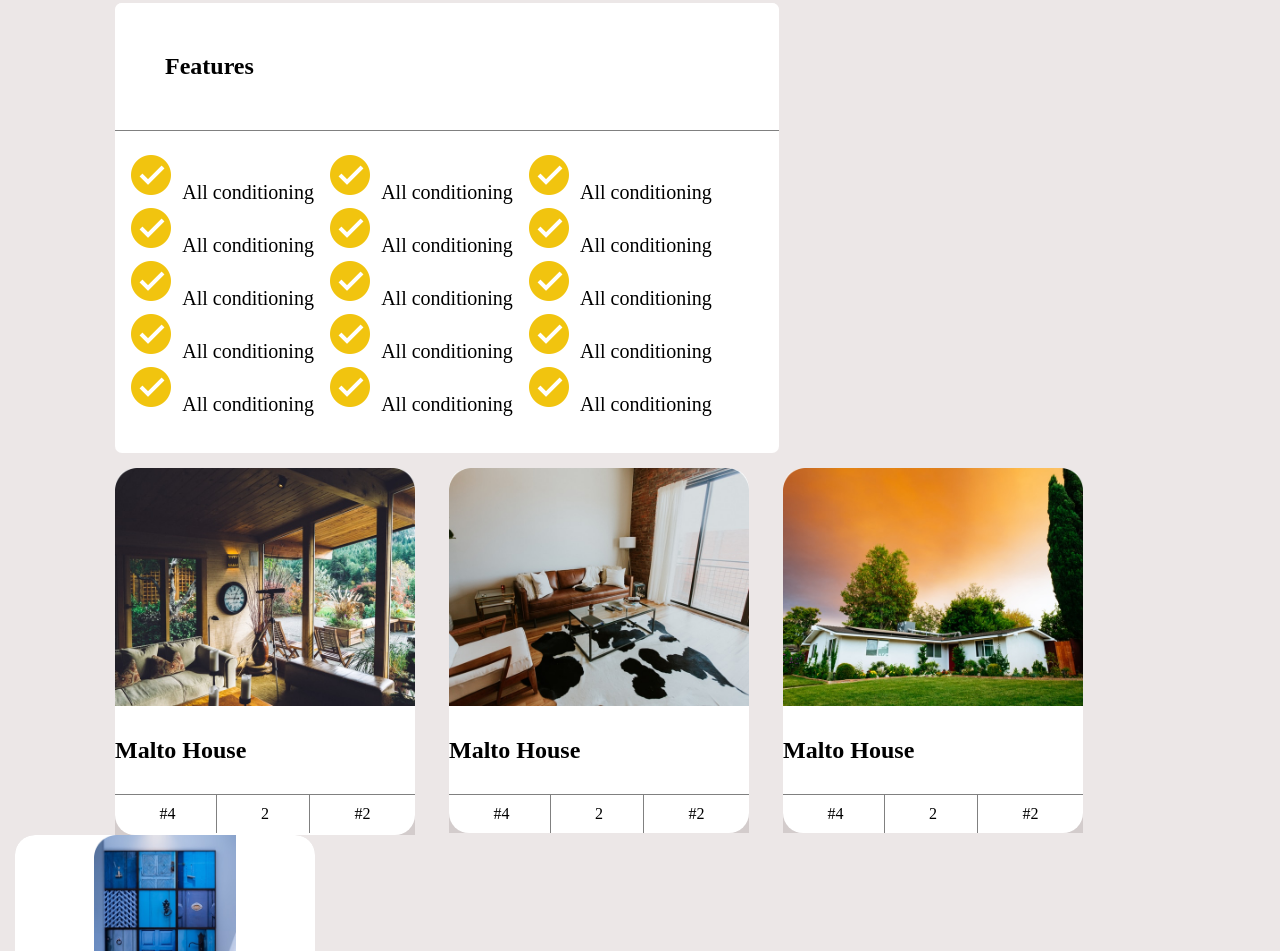
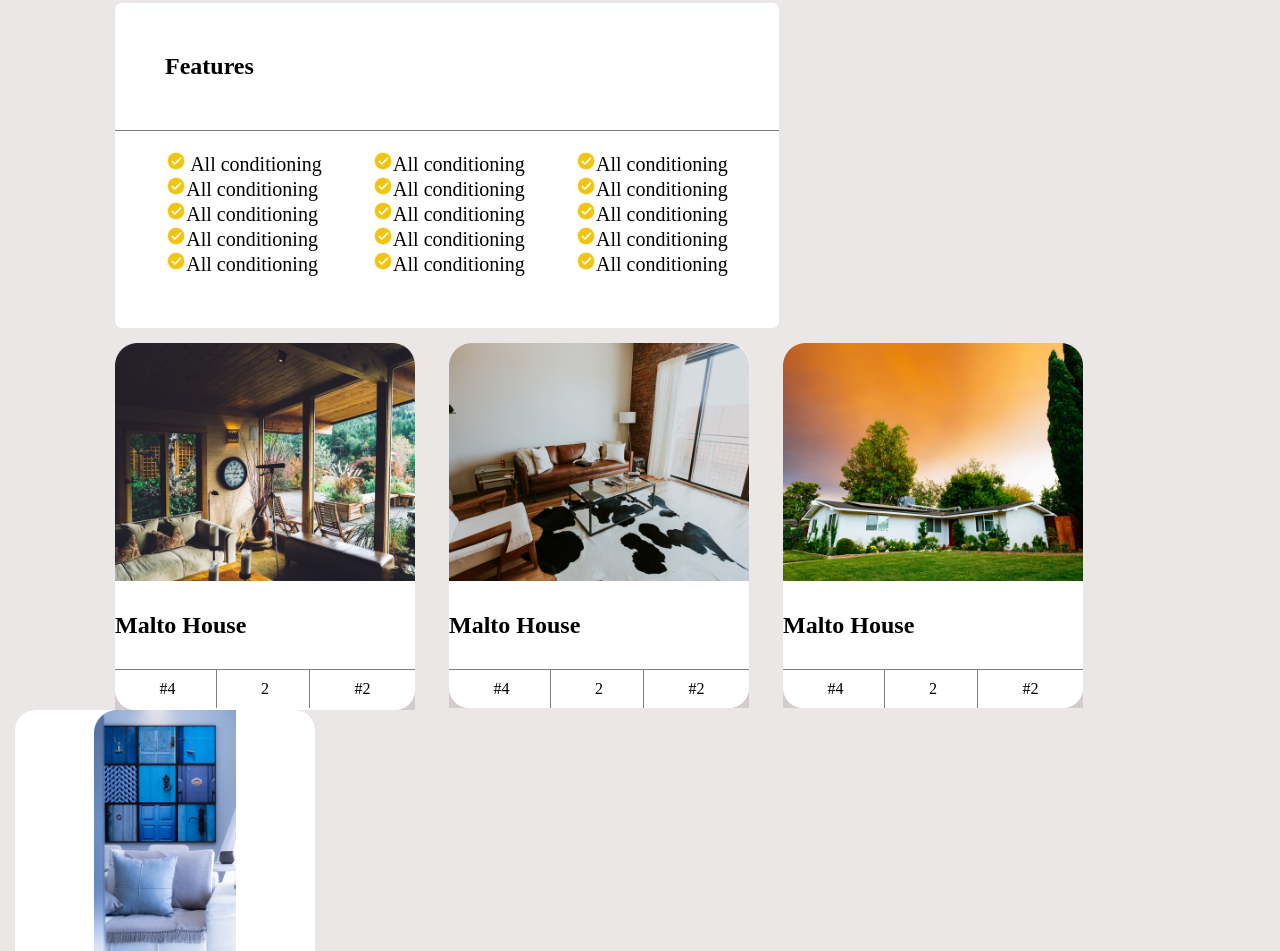
Before and after one commit to AchayoEarnest/Week-2-Independent-Project-Quick-Movers-Website, a website: page page2.html in a window 1280 px wide. Shown: the part 1319-2270 px from the top of the page. Drawn offline with Linux system fonts and the light colour scheme.

Commit message:
Styling of the yellow bulleting by changing them to images due to sizing problems when used as image bullets

```diff
--- a/assets/css/style2.css
+++ b/assets/css/style2.css
@@ -57,7 +57,7 @@ main {
     margin-right: 100px;
     display: grid;
     grid-template-columns: 2fr 1fr;
-    grid-template-rows: 500px 82px 115px 350px 450px;
+    grid-template-rows: 500px 82px 115px 350px 325px;
     gap: 15px;
     padding: 15px;
     min-width: 950px;
@@ -388,16 +388,16 @@ main {
 }
 
 .tick_bullets {
-    list-style-image: url(../icons/tickbox_bullets.png );
+
     font-size: 20px;
+    list-style: none;
 }
 
-
-
-.tick_bullets > li {
-    margin-top: 0;
+.tick_styling {
+    width: 20px;
+    padding-bottom: 0;
+    margin-bottom: 0;
 }
-
 
 #social_handle {
     width: 30px;
--- a/page2.html
+++ b/page2.html
@@ -112,25 +112,25 @@
                     </div>
                     <div class="flex_list_sect_1">
                         <ul class="tick_bullets">
-                            <li class="tick_styling">All conditioning</li>
-                            <li>All conditioning</li>
-                            <li>All conditioning</li>
-                            <li>All conditioning</li>
-                            <li>All conditioning</li>
+                            <li><img src="./assets/icons/tickbox_bullets.png" class="tick_styling">  All conditioning</li>
+                            <li><img src="./assets/icons/tickbox_bullets.png" class="tick_styling">All conditioning</li>
+                            <li><img src="./assets/icons/tickbox_bullets.png" class="tick_styling">All conditioning</li>
+                            <li><img src="./assets/icons/tickbox_bullets.png" class="tick_styling">All conditioning</li>
+                            <li><img src="./assets/icons/tickbox_bullets.png" class="tick_styling">All conditioning</li>
                         </ul>
                         <ul class="tick_bullets">
-                            <li>All conditioning</li>
-                            <li>All conditioning</li>
-                            <li>All conditioning</li>
-                            <li>All conditioning</li>
-                            <li>All conditioning</li>
+                            <li><img src="./assets/icons/tickbox_bullets.png" class="tick_styling">All conditioning</li>
+                            <li><img src="./assets/icons/tickbox_bullets.png" class="tick_styling">All conditioning</li>
+                            <li><img src="./assets/icons/tickbox_bullets.png" class="tick_styling">All conditioning</li>
+                            <li><img src="./assets/icons/tickbox_bullets.png" class="tick_styling">All conditioning</li>
+                            <li><img src="./assets/icons/tickbox_bullets.png" class="tick_styling">All conditioning</li>
                         </ul>
                         <ul class="tick_bullets">
-                            <li>All conditioning</li>
-                            <li>All conditioning</li>
-                            <li>All conditioning</li>
-                            <li>All conditioning</li>
-                            <li>All conditioning</li>
+                            <li><img src="./assets/icons/tickbox_bullets.png" class="tick_styling">All conditioning</li>
+                            <li><img src="./assets/icons/tickbox_bullets.png" class="tick_styling">All conditioning</li>
+                            <li><img src="./assets/icons/tickbox_bullets.png" class="tick_styling">All conditioning</li>
+                            <li><img src="./assets/icons/tickbox_bullets.png" class="tick_styling">All conditioning</li>
+                            <li><img src="./assets/icons/tickbox_bullets.png" class="tick_styling">All conditioning</li>
                         </ul>
                     </div>
                 </div>
@@ -234,4 +234,4 @@
 </footer>
 
 </body>
-</html>
+</html
```
Also changed, not shown: assets/icons/home.png (added), assets/icons/tub.png (added).
